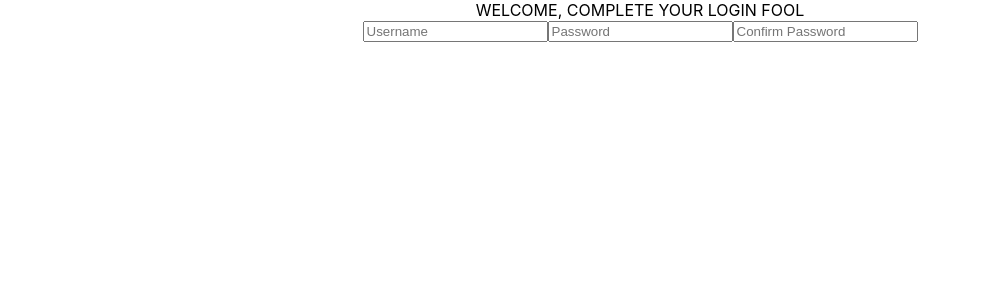
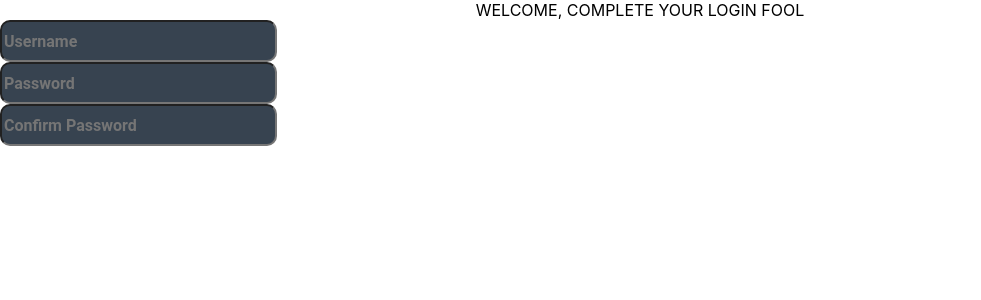
Before and after one commit to mpadil18/NeuroPets, a React (Create React App) app in the folder frontend/: page / in a window 1280 px wide. Shown: the top 300 px of the page, without its empty margins (0-981 px from the left). Built offline with nearby package versions, Linux system fonts and the light colour scheme.

Commit message:
css for buttons added

```diff
--- a/frontend/src/regPage/RegPage.css
+++ b/frontend/src/regPage/RegPage.css
@@ -12,4 +12,98 @@
 .Registration input[type="text"] {
     /* styles for the text input elements within the Registration container */
 
+    /* Rectangle 63 */
+
+width: 306px;
+height: 37px;
+left: 43px;
+top: 562px;
+
+background: #374350;
+border-radius: 10px;
+
+
+/* Rectangle 64 */
+
+width: 306px;
+height: 37px;
+left: 43px;
+top: 611px;
+
+background: #374350;
+border-radius: 10px;
+
+
+/* Email */
+
+
+width: 269px;
+height: 36px;
+left: 62px;
+top: 563px;
+
+font-family: 'Roboto';
+font-style: normal;
+font-weight: 700;
+font-size: 16px;
+line-height: 19px;
+display: flex;
+align-items: center;
+
+color: #FFFFFF;
+
+
+
+/* Password */
+
+
+
+width: 269px;
+height: 36px;
+left: 62px;
+top: 612px;
+
+font-family: 'Roboto';
+font-style: normal;
+font-weight: 700;
+font-size: 16px;
+line-height: 19px;
+display: flex;
+align-items: center;
+
+color: #FFFFFF;
+
+
+
+/* Rectangle 66 */
+
+
+
+width: 306px;
+height: 37px;
+left: 43px;
+top: 660px;
+
+background: #374350;
+border-radius: 10px;
+
+
+/* Verify password */
+
+
+
+width: 269px;
+height: 36px;
+left: 62px;
+top: 662px;
+
+font-family: 'Roboto';
+font-style: normal;
+font-weight: 700;
+font-size: 16px;
+line-height: 19px;
+display: flex;
+align-items: center;
+
+color: #FFFFFF;
 }
```
